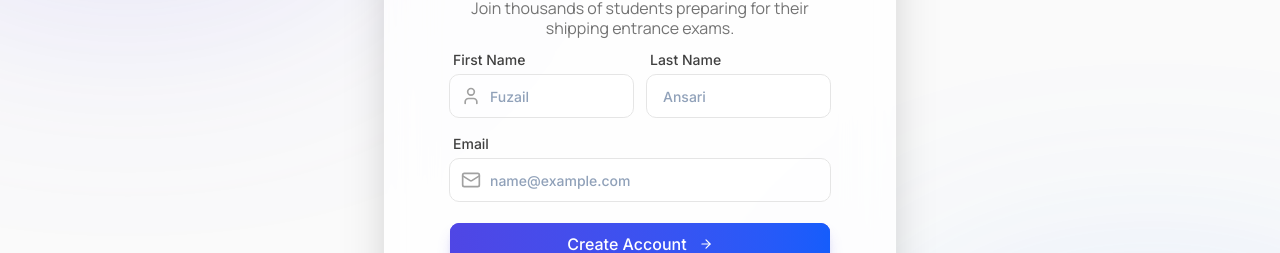
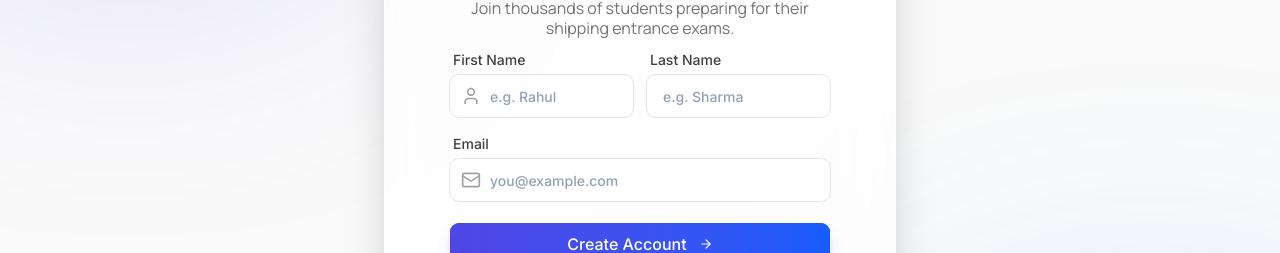
Before and after one commit to fuzailansariii/su-prep, a Next.js app: page /sign-up in a window 1280 px wide. Shown: the part 250-503 px from the top of the page. Built offline with nearby package versions, Linux system fonts and the light colour scheme; no server answers.

Commit message:
fix: auth form placeholders and autocomplete

```diff
--- a/components/auth-card.tsx
+++ b/components/auth-card.tsx
@@ -61,9 +61,10 @@ export default function AuthCard({
 
   useEffect(() => {
     if (emailParam) {
-      reset(isSignUp
-        ? { email: emailParam, firstName: "", lastName: "" }
-        : { email: emailParam }
+      reset(
+        isSignUp
+          ? { email: emailParam, firstName: "", lastName: "" }
+          : { email: emailParam },
       );
     }
   }, [emailParam, isSignUp, reset]);
@@ -149,7 +150,8 @@ export default function AuthCard({
                       <User className="absolute left-3 top-1/2 -translate-y-1/2 w-5 h-5 text-neutral-400" />
                       <Input
                         type="text"
-                        placeholder="Fuzail"
+                        placeholder="e.g. Rahul"
+                        autoComplete="given-name"
                         {...signUpRegister("firstName")}
                         className="pl-10 text-sm font-heading font-medium bg-white/50 dark:bg-neutral-800/50 border-neutral-200 dark:border-neutral-700 h-11 rounded-xl focus-visible:ring-primary focus-visible:ring-1 transition-all"
                         disabled={isLoading || googleLoading}
@@ -168,7 +170,8 @@ export default function AuthCard({
                     <div className="relative">
                       <Input
                         type="text"
-                        placeholder="Ansari"
+                        placeholder="e.g. Sharma"
+                        autoComplete="family-name"
                         {...signUpRegister("lastName")}
                         className="pl-4 text-sm font-heading font-medium bg-white/50 dark:bg-neutral-800/50 border-neutral-200 dark:border-neutral-700 h-11 rounded-xl focus-visible:ring-primary focus-visible:ring-1 transition-all"
                         disabled={isLoading || googleLoading}
@@ -190,7 +193,8 @@ export default function AuthCard({
                   <Mail className="absolute left-3 top-1/2 -translate-y-1/2 w-5 h-5 text-neutral-400" />
                   <Input
                     type="email"
-                    placeholder="name@example.com"
+                    placeholder="you@example.com"
+                    autoComplete="email"
                     {...register("email")}
                     className="pl-10 text-sm font-heading font-medium bg-white/50 dark:bg-neutral-800/50 border-neutral-200 dark:border-neutral-700 h-11 rounded-xl focus-visible:ring-primary focus-visible:ring-1 transition-all"
                     disabled={isLoading || googleLoading}
@@ -251,9 +255,10 @@ export default function AuthCard({
           <p className="text-center text-sm font-sans text-neutral-600 dark:text-neutral-400 mt-6">
             {isSignUp ? "Already have an account?" : "Don't have an account?"}{" "}
             <Link
-              href={isSignUp
-                ? `/sign-in${redirectUrl ? `?redirect_url=${encodeURIComponent(redirectUrl)}` : ""}`
-                : `/sign-up${redirectUrl ? `?redirect_url=${encodeURIComponent(redirectUrl)}` : ""}`
+              href={
+                isSignUp
+                  ? `/sign-in${redirectUrl ? `?redirect_url=${encodeURIComponent(redirectUrl)}` : ""}`
+                  : `/sign-up${redirectUrl ? `?redirect_url=${encodeURIComponent(redirectUrl)}` : ""}`
               }
               className="font-semibold text-primary hover:text-primary/80 hover:underline transition-colors cursor-pointer"
             >
```
